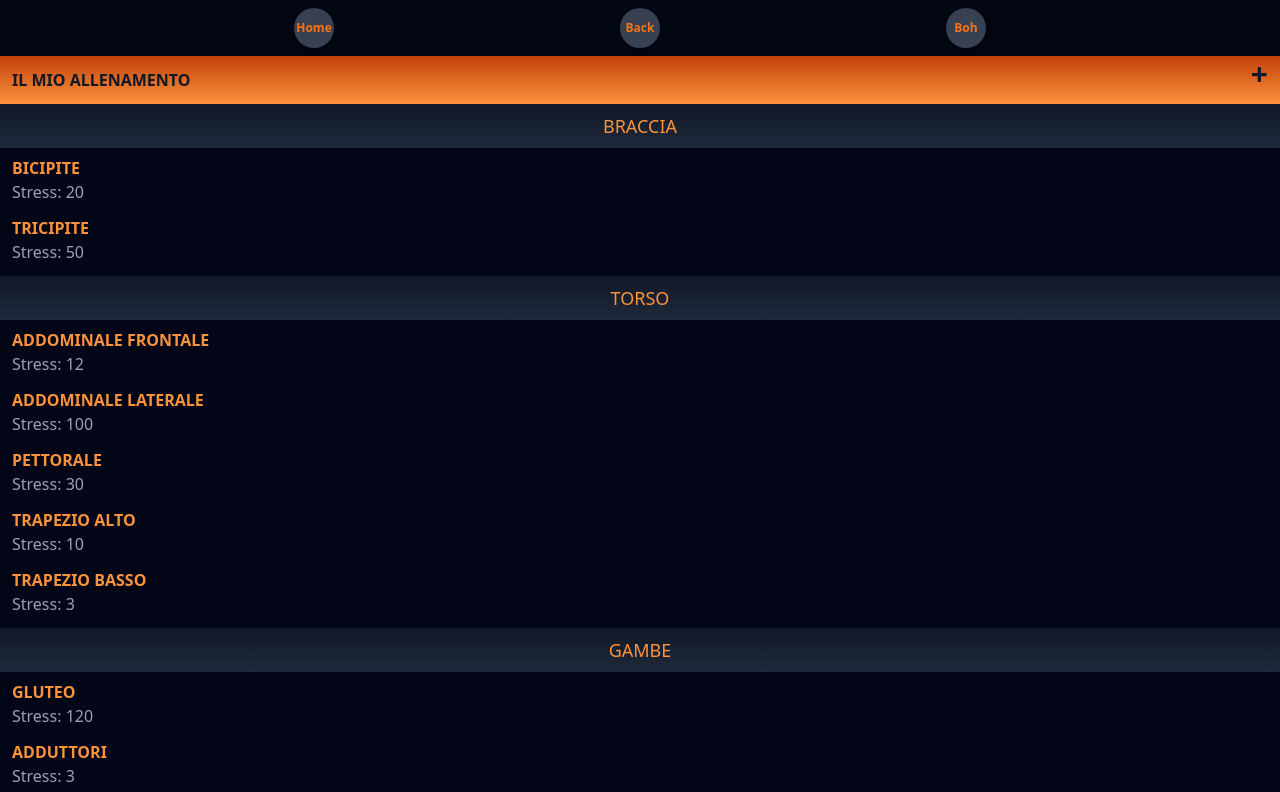
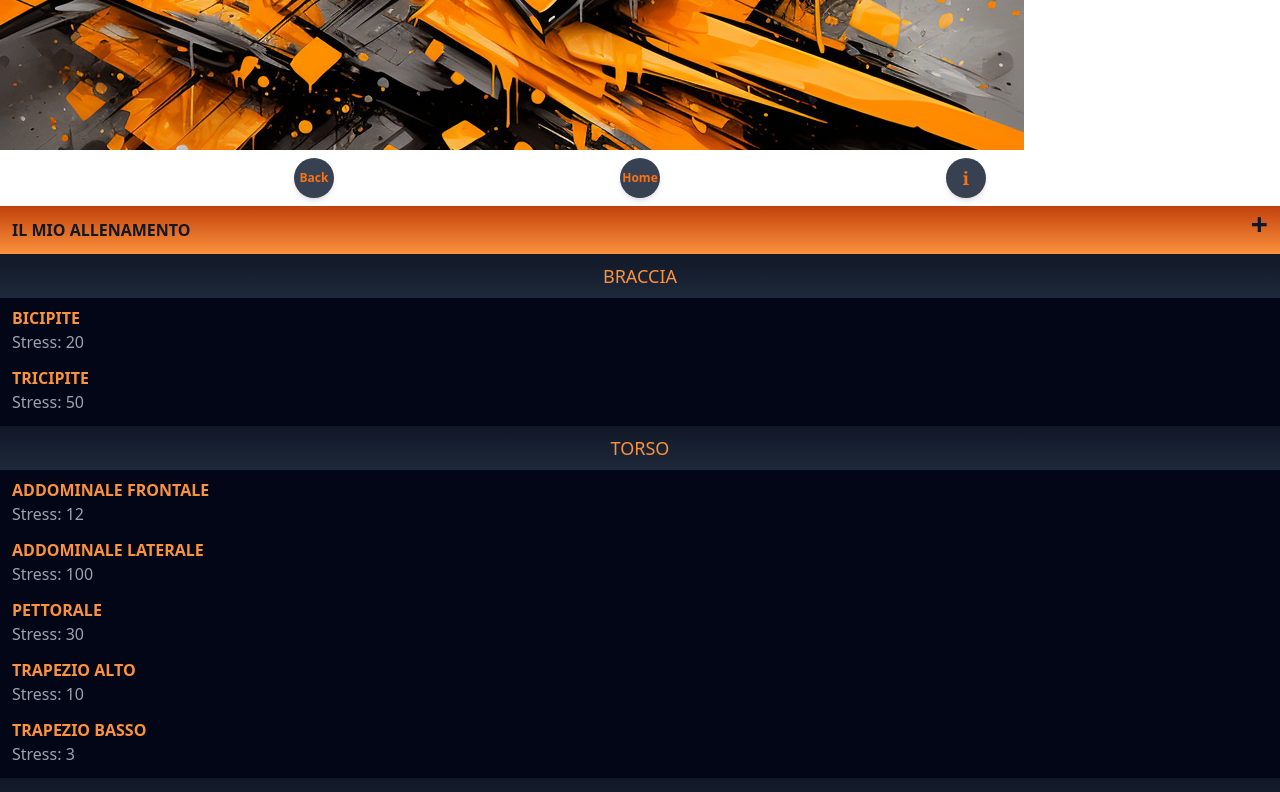
Before and after one commit to stefano-marchesi/exDec, a React (Vite) app: page / in a window 1280 px wide. Shown: the top 792 px of the page. Built offline with nearby package versions, Linux system fonts and the light colour scheme.

Commit message:
immagine che non riesce ad essere un bg

```diff
--- a/src/pagine/Main.tsx
+++ b/src/pagine/Main.tsx
@@ -1,14 +1,16 @@
 import { Outlet } from "react-router-dom"
 import './../index.css'
-import logo from '../assets/photo-1503023345310-bd7c1de61c7d.jpeg';
+import sfondo from '../assets/abstr01.png'
 export const Main = () => {
   return (
 
     <div>
-      <div className="flex justify-evenly bg-gray-950 p-2 ">
-        <div className=" bg-gray-700 rounded-full shadow-md text-orange-500 font-bold w-10 h-10  text-xs items-center inline-flex justify-center ">Home</div>
-        <div className=" bg-gray-700 rounded-full shadow-md text-orange-500 font-bold w-10 h-10  text-xs items-center inline-flex justify-center ">Back</div>
-        <div className=" bg-gray-700 rounded-full shadow-md text-orange-500 font-bold w-10 h-10  text-xs items-center inline-flex justify-center ">Boh</div>
+      <div className=""> < img src={sfondo}></img>
+        <div className="flex justify-evenly p-2 ">
+          <div className=" bg-gray-700 rounded-full shadow-md text-orange-500 font-bold w-10 h-10  text-xs items-center inline-flex justify-center ">Back</div>
+          <div className=" bg-gray-700 rounded-full shadow-md text-orange-500 font-bold w-10 h-10  text-xs items-center inline-flex justify-center ">Home</div>
+          <div className=" bg-gray-700 rounded-full shadow-md text-orange-500 font-bold w-10 h-10  text-lg items-center inline-flex justify-center font-serif ">i</div>
+        </div>
       </div>
       <Outlet />
       <div className="bg-gray-950 h-screen italic text-orange-600 text-center font-light p-2">Ricordati di bere tanta acqua!</div>
```
